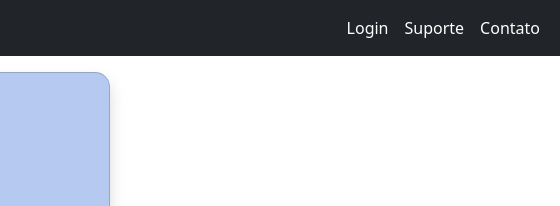
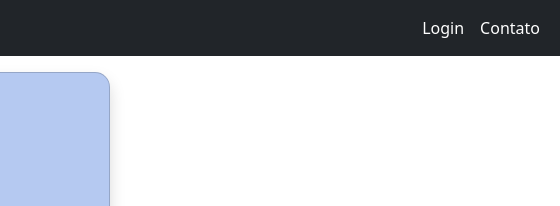
Before and after one commit to BeatrizAmaral08/S1_R1-AT1_PEND, a plain HTML site: page index.html in a window 1280 px wide. Shown: the top 206 px of the page, 720-1280 px from the left. Drawn offline with nearby package versions, Linux system fonts and the light colour scheme.

Commit message:
código atualizado

```diff
--- a/index.html
+++ b/index.html
@@ -9,6 +9,7 @@
     <link href="https://cdn.jsdelivr.net/npm/bootstrap@5.3.8/dist/css/bootstrap.min.css" rel="stylesheet"
         integrity="sha384-sRIl4kxILFvY47J16cr9ZwB07vP4J8+LH7qKQnuqkuIAvNWLzeN8tE5YBujZqJLB" crossorigin="anonymous">
 
+        <!--muda as cores de fundo da tela e área de login-->
     <style>
         body {
             background: linear-gradient( #124d79);
@@ -24,6 +25,7 @@
 <body>
     <header>
 
+        <!--insere o título no topo da tela, deixando a palavra "seguro" em cor diferente-->
         <nav class="navbar navbar-expand-md navbar-dark bg-dark mb-3">
             <div class="container-fluid">
                 <a href="#" class="navbar-brand">
@@ -36,13 +38,11 @@
                     <span class="navbar-toggler-icon"></span>
                 </button>
 
+                <!--insere as tags de "login" e "contato" ao topo da tela, deixando-os em cor de texto branco-->
                 <div class="collapse navbar-collapse" id="menuNav">
                     <ul class="navbar-nav ms-auto">
                         <li class="nav-item">
                             <a href="#" class="nav-link text-white ">Login</a>
-                        </li>
-                        <li class="nav-item">
-                            <a href="#" class="nav-link text-white">Suporte</a>
                         </li>
                         <li class="nav-item">
                             <a href="#" class="nav-link text-white">Contato</a>
@@ -61,16 +61,18 @@
 
             <div class="card col-12 col-sm-10 col-md-6
              col-lg-4 shadow text-center">
-
+            <!--insere a imagem da logo ao centro da tela de login-->
                 <img src="img.png" alt="Logo Rápido & Seguro Logística"
                 class="img-fluid rounded-circle mx-auto mb-3"
                     style="width:120px; height:120px; object-fit:cover;">
 
+                    <!--adiciona o escrito "Área de login" ao topo da área-->
                 <div class="card-body">
                     <h4 class="card-title mb-4">
                         Área de Login
                     </h4>
 
+                    <!--adiciona o campo para inserir o email com a mensagem "insira seu email"-->
                     <form>
                         <div class="mb-3 text-start">
                             <label for="email" class="form-label">
@@ -80,6 +82,7 @@
                             placeholder="informe seu email"
                                 required>
                         </div>
+                        <!--adiciona o campo e o comentario para digitar a senha-->
                         <div class="mb-3 text-start">
                             <label for="senha" class="form-label">
                                 Senha
@@ -89,11 +92,13 @@
                                 required>
                         </div>
 
+                        <!--botão de entrar-->
                         <div class="d-grid">
                             <button type="submit" class="btn btn-success">
                                 Entrar
                             </button>
                         </div>
+                        <!--campo de esqueci minha senha-->
                         <div class="mt-3">
                             <a href="#" class="text-decoration-none small text-muted">
                                 Esqueci minha senha
```
